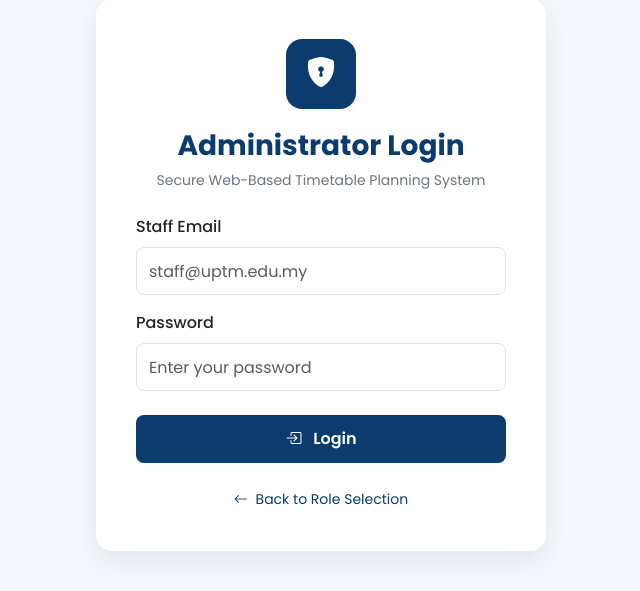
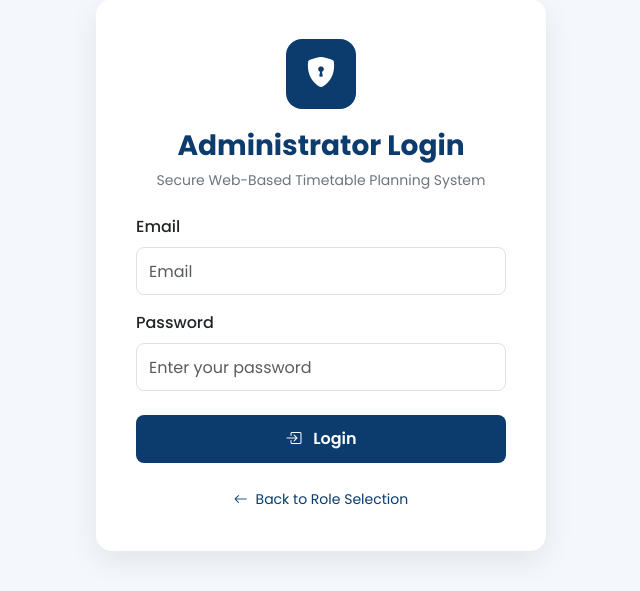
Before and after one commit to humaira64/SmartSched, a Flask app: page /admin-login in a window 1280 px wide. Shown: the part 125-716 px from the top of the page, without its empty margins (319-959 px from the left). Run offline with Flask 3, Linux system fonts and the light colour scheme.

Commit message:
Update admin login

```diff
--- a/templates/admin_login.html
+++ b/templates/admin_login.html
@@ -145,14 +145,14 @@
         <div class="mb-3">
 
             <label class="form-label">
-                Staff Email
+                Email
             </label>
 
             <input
                 type="email"
                 name="email"
                 class="form-control"
-                placeholder="staff@uptm.edu.my"
+                placeholder="Email"
                 required
                 autocomplete="email">
 
```
